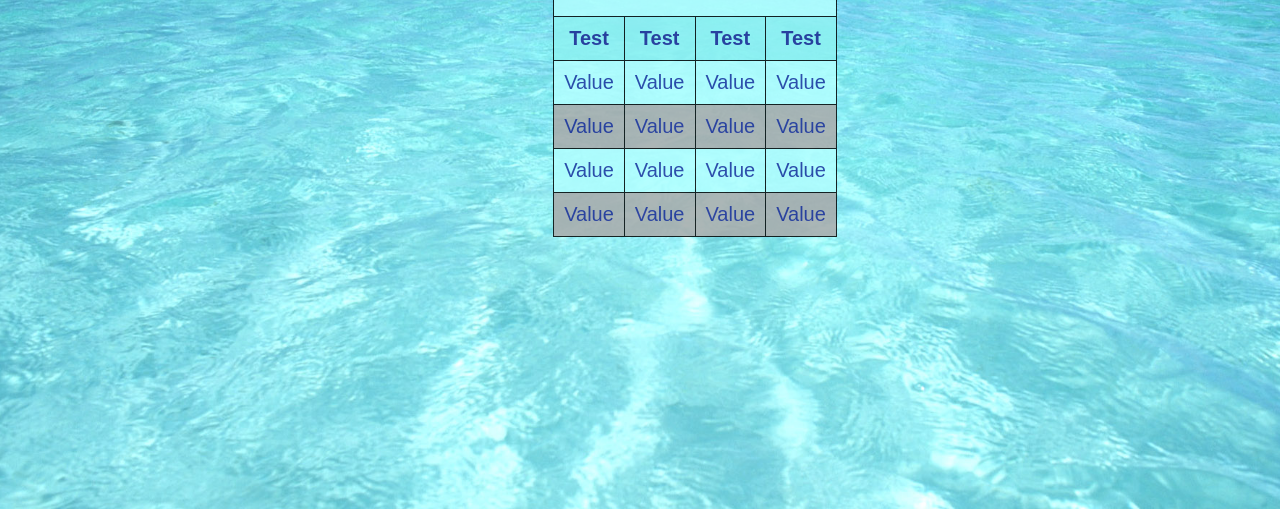
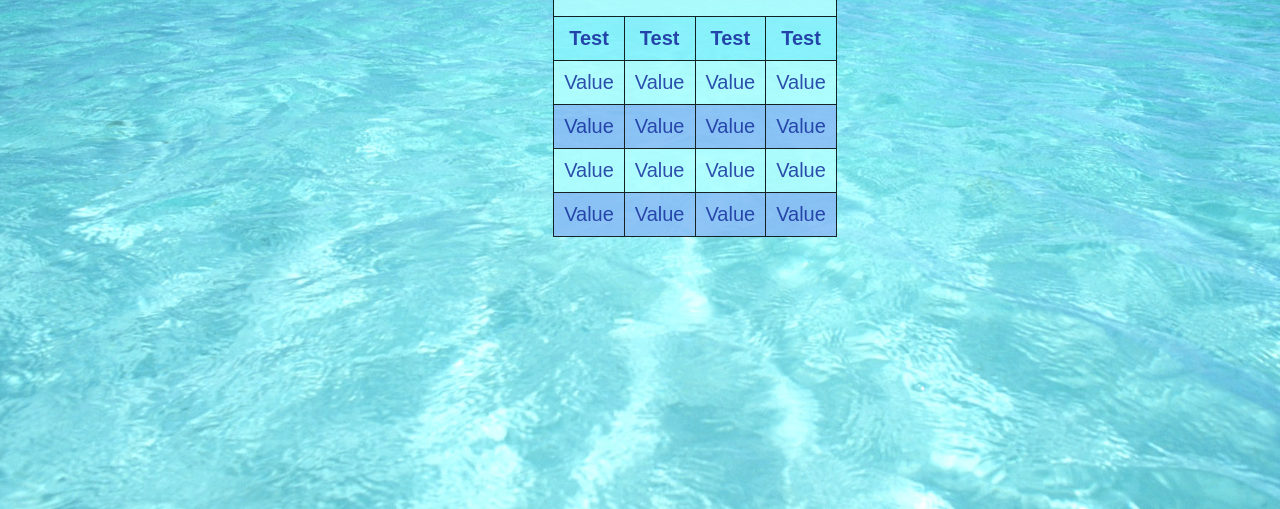
Before and after one commit to MerlinsBeerd/Assignment4, a plain HTML site: page SignUp.html in a window 1280 px wide. Shown: the part 307-816 px from the top of the page. Drawn offline with Linux system fonts and the light colour scheme.

Commit message:
slight tweak of color

```diff
--- a/main.css
+++ b/main.css
@@ -81,7 +81,7 @@ th {
 }
 
 tr:nth-child(even){
-    background: #aaa;
+    background: #89bbf5;
 }
 
 tr:nth-child(odd) {
```
